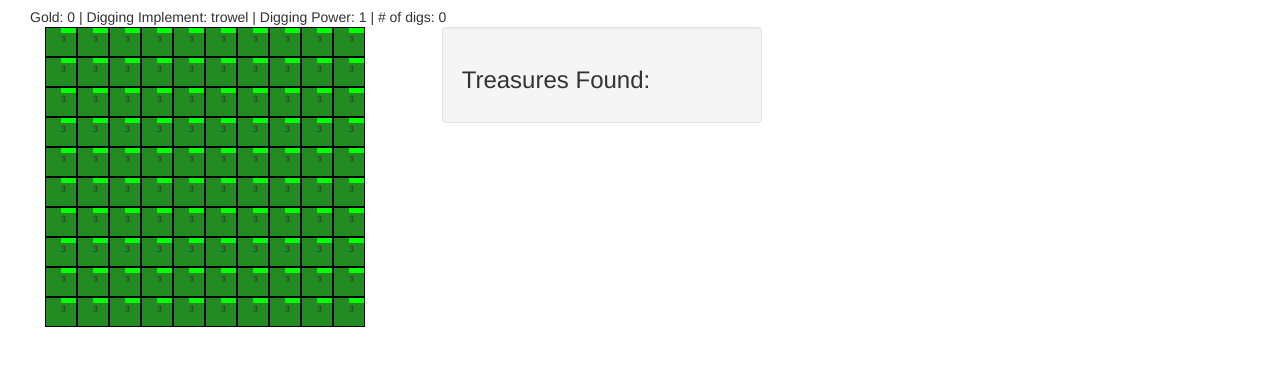
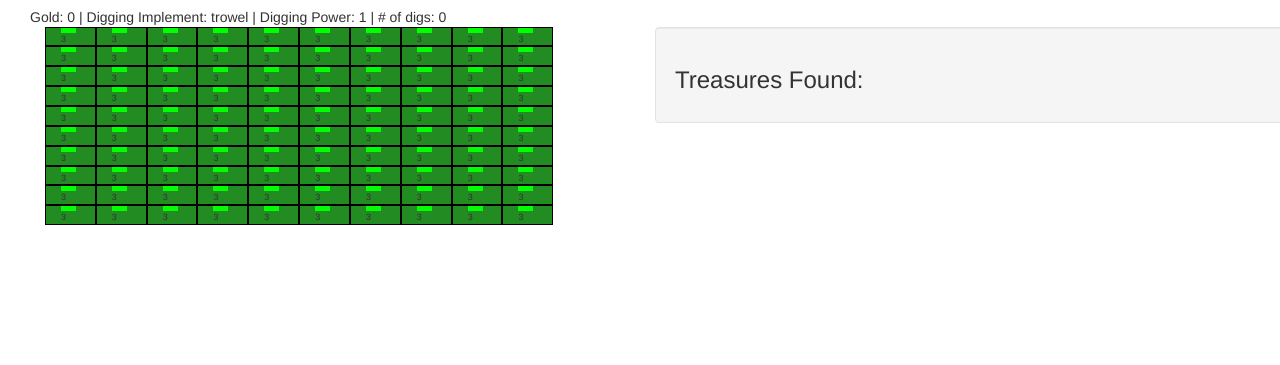
Before and after one commit to brodavi/treasure, a plain HTML site: page index.html in a window 1280 px wide. Shown: the part 63-428 px from the top of the page. Drawn offline with Linux system fonts and the light colour scheme.

Commit message:
fix for smaller screens?

```diff
--- a/index.html
+++ b/index.html
@@ -20,8 +20,6 @@
       }
 
       .plot {
-      width: 30px;
-      height: 30px;
       background-color: forestgreen;
       border: solid black 1px;
       }
@@ -84,9 +82,9 @@
         <span id="digsIndicator"></span>
       </div>
       <div class="row">
-        <div id="board" class="col-sm-4">
+        <div id="board" class="col-xs-6">
         </div>
-        <div id="notifications" class="well well-small col-sm-3">
+        <div id="notifications" class="well well-small col-xs-6">
           <h3>Treasures Found:</h3>
           <div id="notificationList">
           </div>
--- a/main.js
+++ b/main.js
@@ -215,7 +215,7 @@ $(document).ready( function () {
 
     for (var x = 0; x < 10; x++) {
       plot = document.createElement('div');
-      plot.setAttribute('class', 'plot col-sm-1');
+      plot.setAttribute('class', 'plot col-xs-1');
       plot.setAttribute('onmousedown', 'return false');
       plot.setAttribute('data-depth', 0);
       plot.setAttribute('data-health', 3);
```
